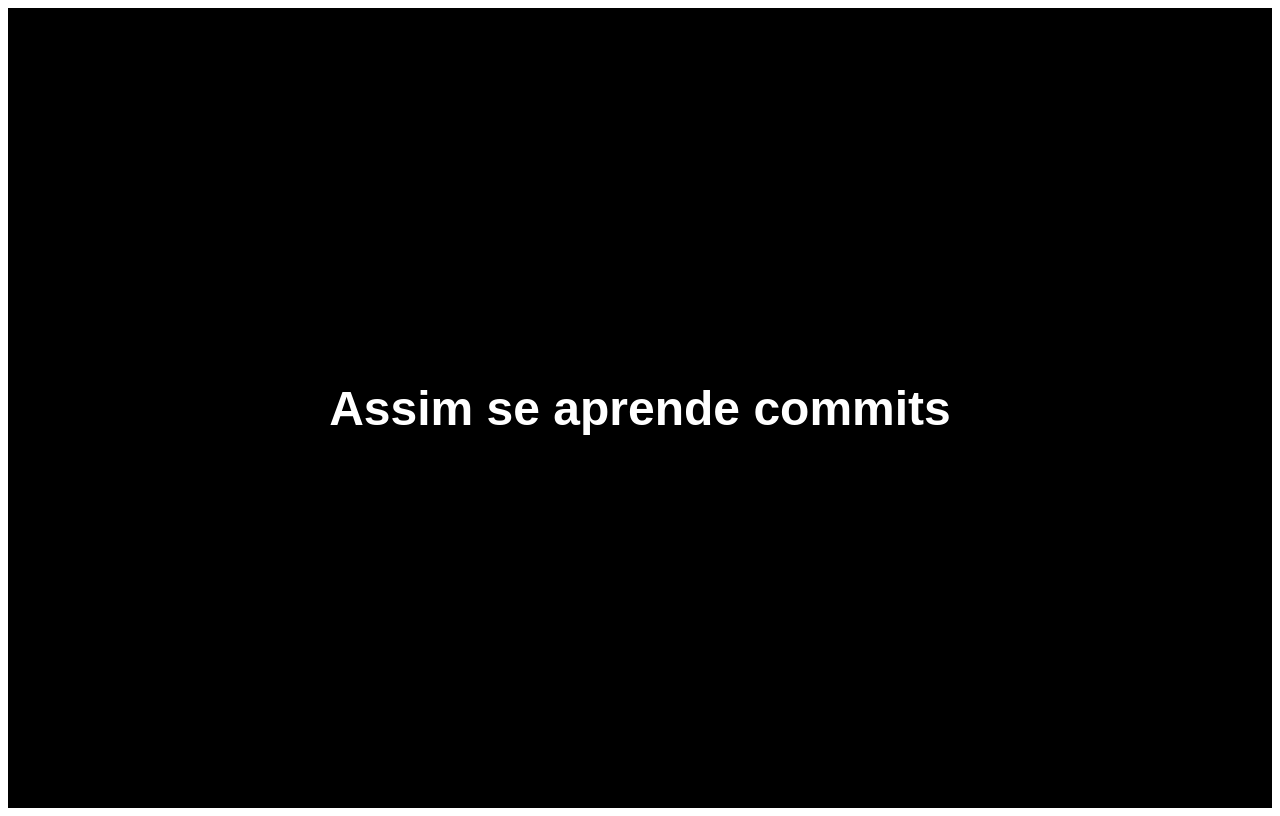
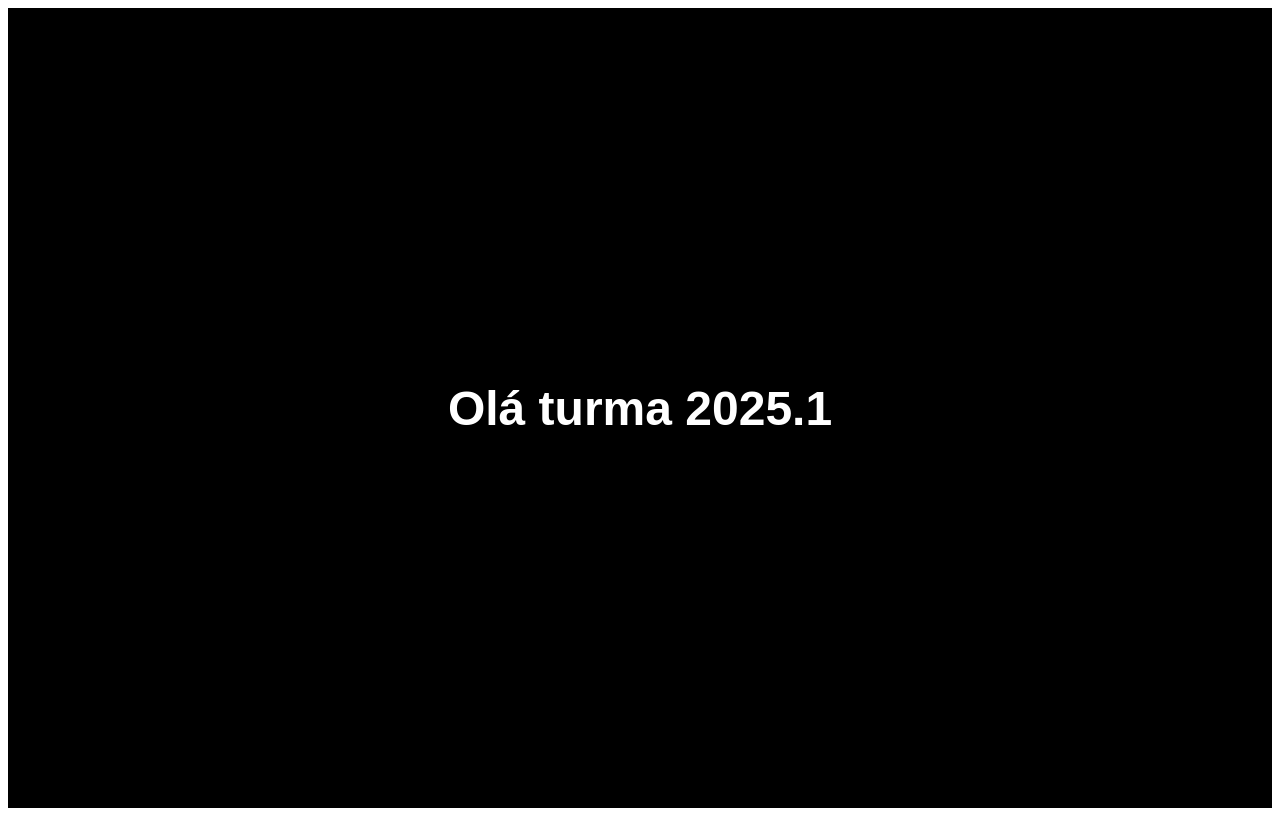
Before and after one commit to Felipe-Brandim/demonstraAula, a Next.js app: page / in a window 1280 px wide. Built offline with nearby package versions, Linux system fonts and the light colour scheme.

Commit message:
Modifica o `index.js`

```diff
--- a/pages/index.jsx
+++ b/pages/index.jsx
@@ -19,7 +19,7 @@ const Message = styled.h1`
 const Home = () => {
   return (
     <Container>
-      <Message>Assim se aprende commits</Message>
+      <Message>Olá turma 2025.1</Message>
     </Container>
   );
 };
```
